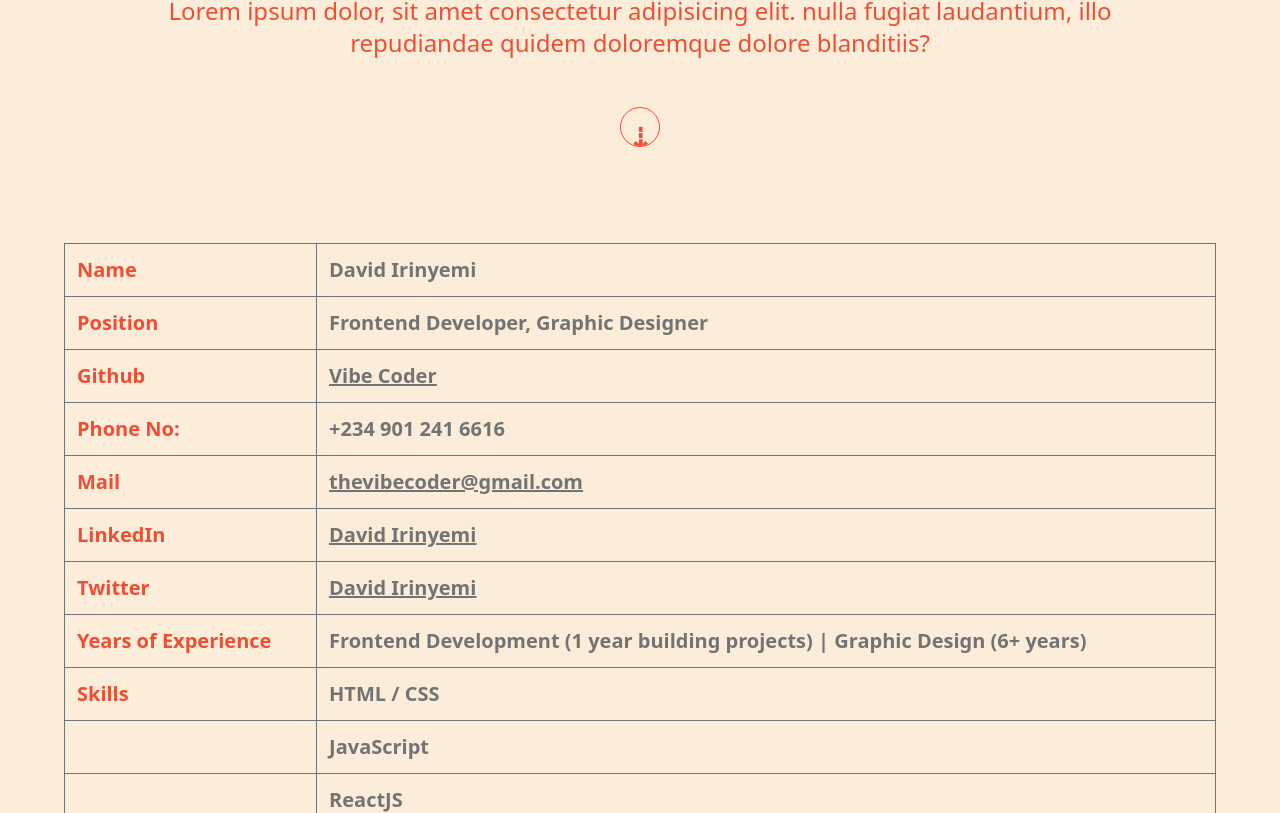
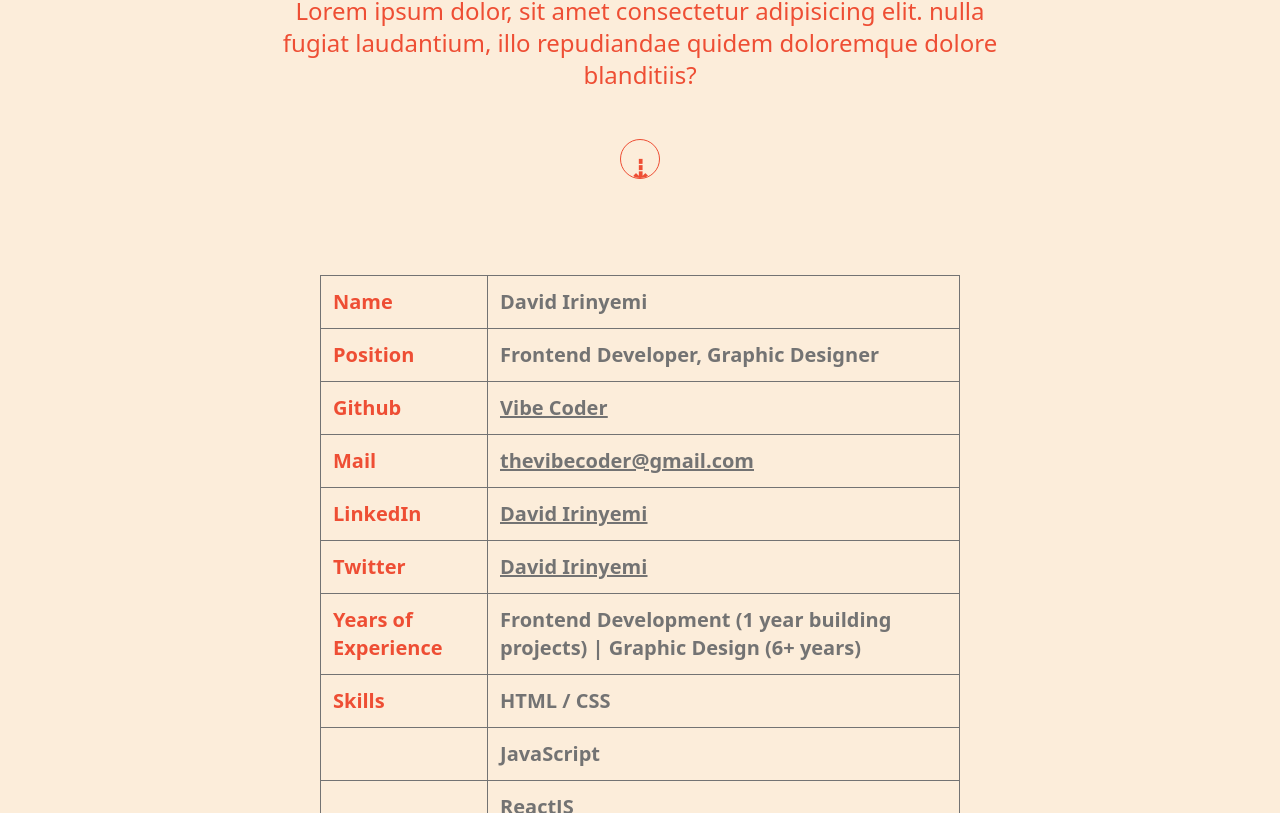
Before and after one commit to vibe-coder/david-irinyemi-portfolio-main, a Next.js app in the folder david-irinyemi-portfolio/david-irinyemi-portfolio/: page /about in a window 1280 px wide. Shown: the part 547-1360 px from the top of the page. Built offline with nearby package versions, Linux system fonts and the light colour scheme.

Commit message:
Configured About Me for large screen

```diff
--- a/david-irinyemi-portfolio/david-irinyemi-portfolio/src/app/about/page.jsx
+++ b/david-irinyemi-portfolio/david-irinyemi-portfolio/src/app/about/page.jsx
@@ -14,7 +14,7 @@ const About = () => {
       </div>
 
       <div className="text-burnt-orange px-8 font-sans font-normal text-center md:text-2xl flex justify-center">
-        <p className="md:w-[85%]">Lorem ipsum dolor, sit amet consectetur adipisicing elit. nulla fugiat laudantium, illo repudiandae quidem doloremque dolore blanditiis?</p>
+        <p className="md:w-[85%] lg:w-[60%]">Lorem ipsum dolor, sit amet consectetur adipisicing elit. nulla fugiat laudantium, illo repudiandae quidem doloremque dolore blanditiis?</p>
       </div>
 
       <div id='scroll-down-div' className='font px-8 flex flex-col justify-between items-center mt-10'>
@@ -24,7 +24,7 @@ const About = () => {
       </div>
 
 
-      <div className="px-8 pt-10 md:pt-24 md:px-16">
+      <div className="px-8 pt-10 md:pt-24 md:px-16 lg:px-80">
         <table className="text-text-gray font-sans font-bold border w-full md:text-xl">
           <tr>
             <td className="border border-text-gray p-3 font-bold text-burnt-orange">Name</td>
@@ -41,10 +41,10 @@ const About = () => {
             <td className="border p-3 underline"><a href="https://github.com/vibe-coder" target="_blank">Vibe Coder</a></td>
           </tr>
 
-          <tr>
+          {/* <tr>
             <td className="border border-text-gray p-3 font-bold text-burnt-orange ">Phone No:</td>
             <td className="border p-3">+234 901 241 6616</td>
-          </tr>
+          </tr> */}
 
           <tr>
             <td className="border border-text-gray pl-3 font-bold text-burnt-orange ">Mail</td>
```
